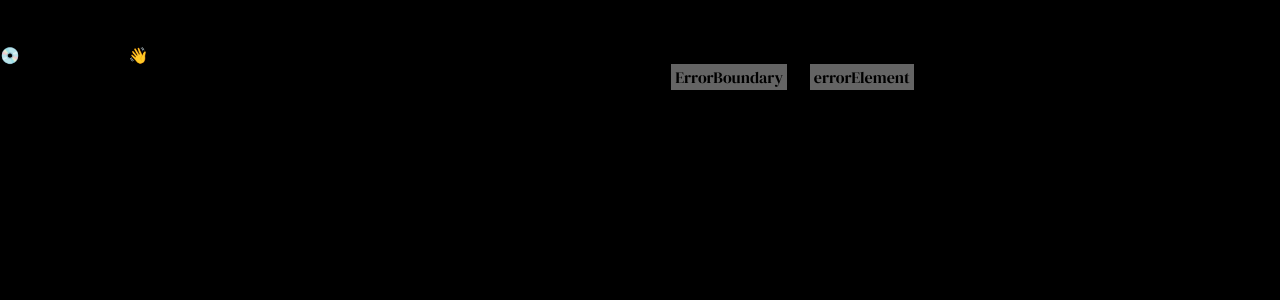
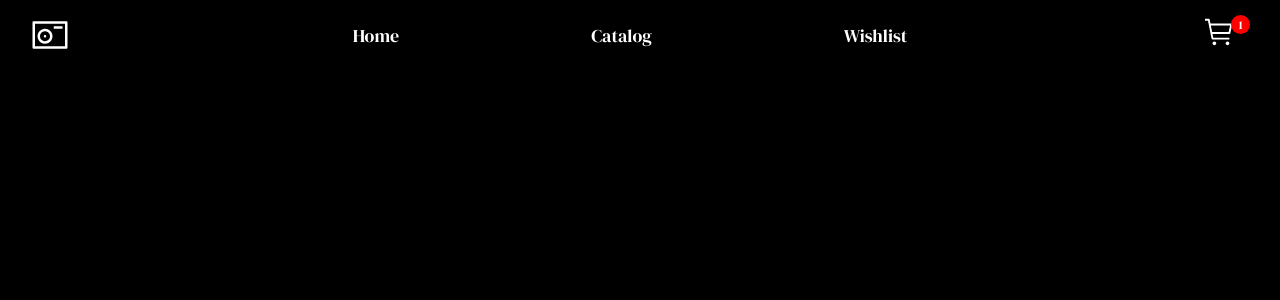
Before and after one commit to CheraHamza/Rent-A-Film, a React (Vite) app: page / in a window 1280 px wide. Before the commit this address had no page. Shown: the top 300 px of the page. Built offline with nearby package versions, Linux system fonts and the light colour scheme.

Commit message:
feat: update routing to handle dynamic paths and enhance movie detail view management

```diff
--- a/src/App.jsx
+++ b/src/App.jsx
@@ -4,30 +4,67 @@ import Header from "./components/Header";
 import HomePage from "./pages/HomePage";
 import CatalogPage from "./pages/CatalogPage";
 import WishlistPage from "./pages/WishlistPage";
-import { useState } from "react";
+import { useEffect, useState } from "react";
 import { data as initialData } from "./utils/data.js";
+import MoviePage from "./pages/MoviePage.jsx";
 
 const StyledApp = styled.div``;
 
 const App = () => {
 	const [data, setData] = useState(initialData);
+	const [movieDetailView, setMovieDetailView] = useState({
+		id: null,
+		title: null,
+	});
 
 	let params = useParams();
+	let url = params["*"];
 
-	let page = params.page;
+	useEffect(() => {
+		const urlElement = url.split("/");
+		if (urlElement[0] === "movie") {
+			let id = Number(urlElement[1]);
+			let title = urlElement[2];
+
+			if (Number.isInteger(id) && title) {
+				setMovieDetailView({
+					id,
+					title,
+				});
+			}
+		}
+	}, [url]);
 
 	const pageContent =
-		page === "home" ? (
+		url === "home" ? (
 			<HomePage />
-		) : page === "catalog" ? (
-			<CatalogPage data={data} setData={setData} />
-		) : page === "wishlist" ? (
-			<WishlistPage data={data} setData={setData} />
+		) : url === "catalog" ? (
+			<CatalogPage
+				data={data}
+				setData={setData}
+				movieDetailView={movieDetailView}
+				setMovieDetailView={setMovieDetailView}
+			/>
+		) : url === "wishlist" ? (
+			<WishlistPage
+				data={data}
+				setData={setData}
+				movieDetailView={movieDetailView}
+				setMovieDetailView={setMovieDetailView}
+			/>
+		) : url === `movie/${movieDetailView.id}/${movieDetailView.title}` ? (
+			<MoviePage
+				data={data}
+				setData={setData}
+				id={movieDetailView.id}
+				movieDetailView={movieDetailView}
+				setMovieDetailView={setMovieDetailView}
+			/>
 		) : null;
 
 	return (
 		<StyledApp>
-			<Header onTop={page === "home"} data={data}></Header>
+			<Header onTop={url === "home"} data={data}></Header>
 			{pageContent}
 		</StyledApp>
 	);
--- a/src/routes.jsx
+++ b/src/routes.jsx
@@ -1,7 +1,7 @@
 import App from "./App";
 const routes = [
 	{
-		path: "/:page",
+		path: "/*",
 		element: <App />,
 	},
 ];
```
